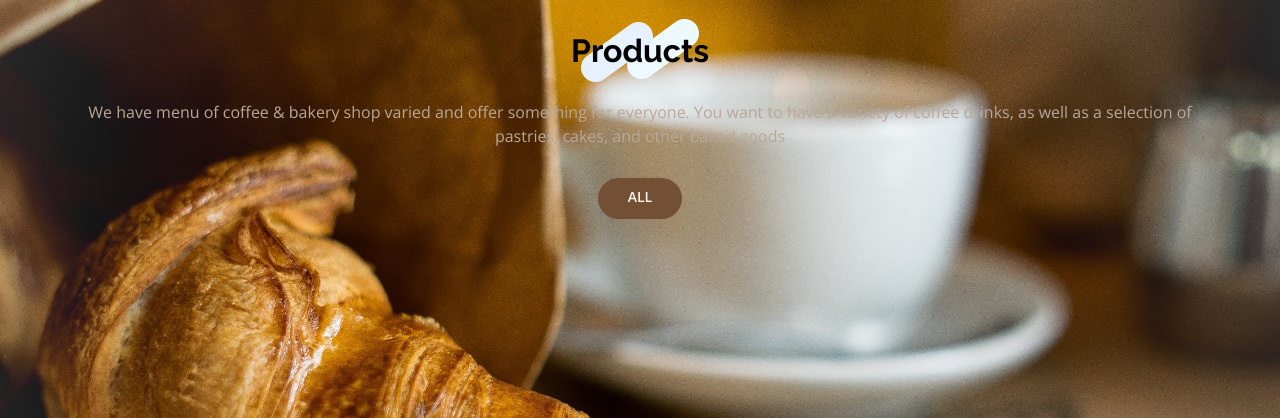
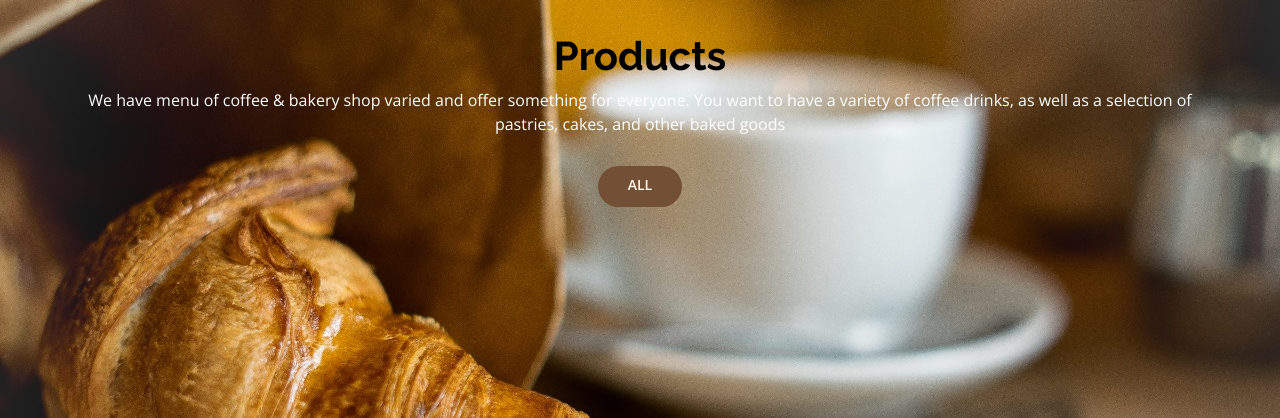
Before and after one commit to Paula-Tarek27/ProjectSQ, a PHP site: page /Products.php in a window 1280 px wide. Shown: the part 88-506 px from the top of the page. Run offline with PHP 8.4, Linux system fonts and the light colour scheme; data that the repository does not hold is empty; some libraries are stand-ins or nearby versions.

Commit message:
final
khslt

```diff
--- a/Products.php
+++ b/Products.php
@@ -17,7 +17,7 @@ $rows = mysqli_fetch_assoc($s);
     <div class="container">
 
         <div class="section-title" data-aos="fade-in" data-aos-delay="100">
-            <h2>Products</h2>
+            <h1>Products</h1>
             <p>We have menu of coffee & bakery shop varied and offer something for everyone. You want to
                 have a variety of coffee drinks, as well as a selection of pastries, cakes, and other baked goods </p>
         </div>
--- a/assets/css/style.css
+++ b/assets/css/style.css
@@ -827,7 +827,7 @@ section {
 }
 
 .services h1 {
-  color: #000000;
+  color: #fff;
   font-weight: bold;
   font-size: 55px;
 }
@@ -947,14 +947,22 @@ section {
   margin-top: 60px;
 }
 
+.portfolio h1 {
+  color: #000;
+  font-weight: bold;
+  font-weight: 55px;
+  text-align: center;
+}
+
 .portfolio h2 {
-  color: #000000;
+  color: #fff;
   font-weight: bold;
+  font-weight: 55px;
   text-align: center;
 }
 
 .portfolio p {
-  color: #b9a79a;
+  color: #fff;
 }
 
 .portfolio .portfolio-item {
@@ -1142,6 +1150,12 @@ section {
 }
 
 .testimonials h2 {
+  color: #fff;
+  font-weight: bold;
+  font-size: 55px;
+}
+
+.testimonials h3 {
   color: #000;
   font-weight: bold;
   font-size: 55px;
@@ -1258,7 +1272,7 @@ section {
 # Team
 --------------------------------------------------------------*/
 .team h2 {
-  color: #000;
+  color: #fff;
   font-weight: bold;
   font-size: 55px;
 }
```
Also changed, not shown: assets/img/section-title-bg.png (deleted).
